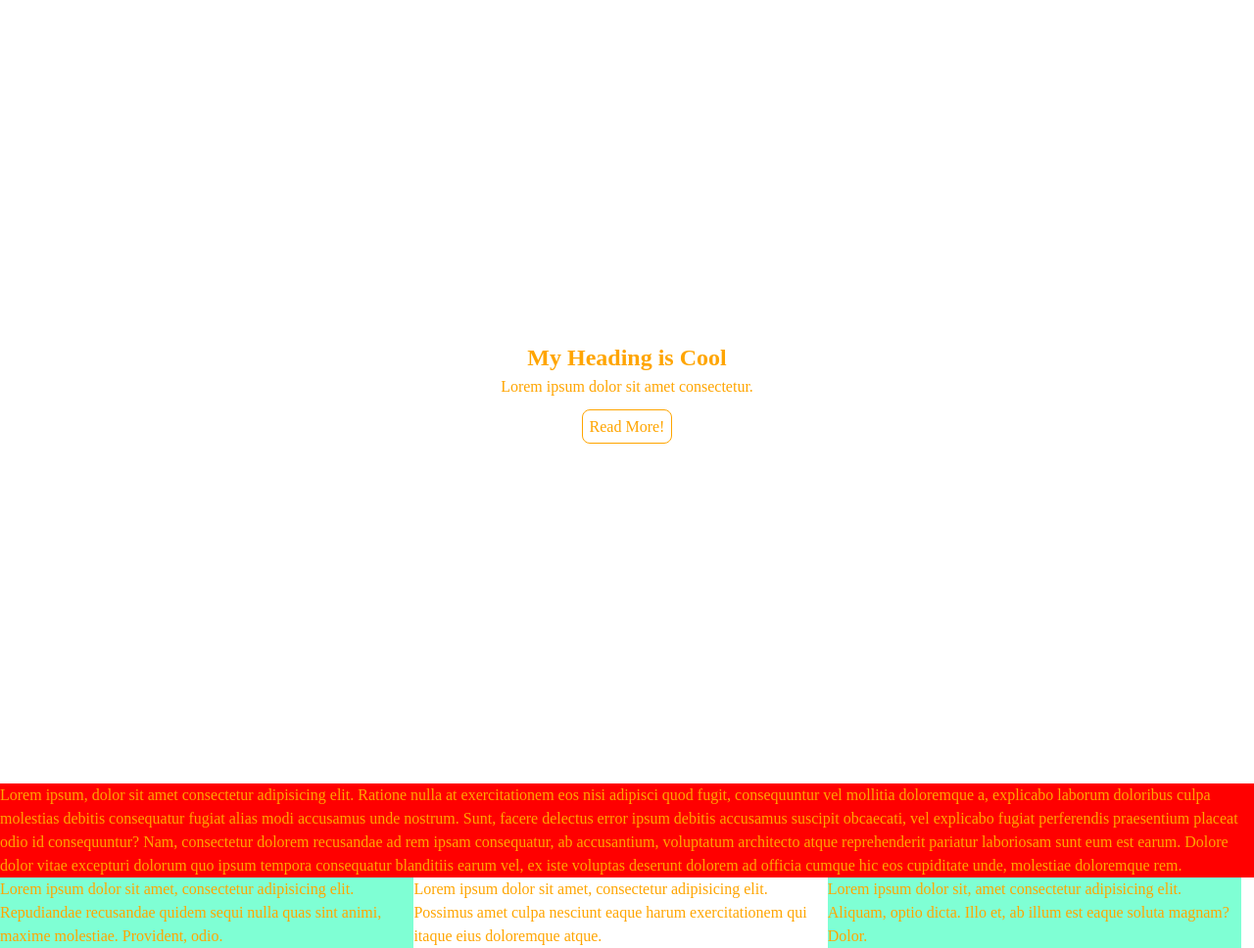
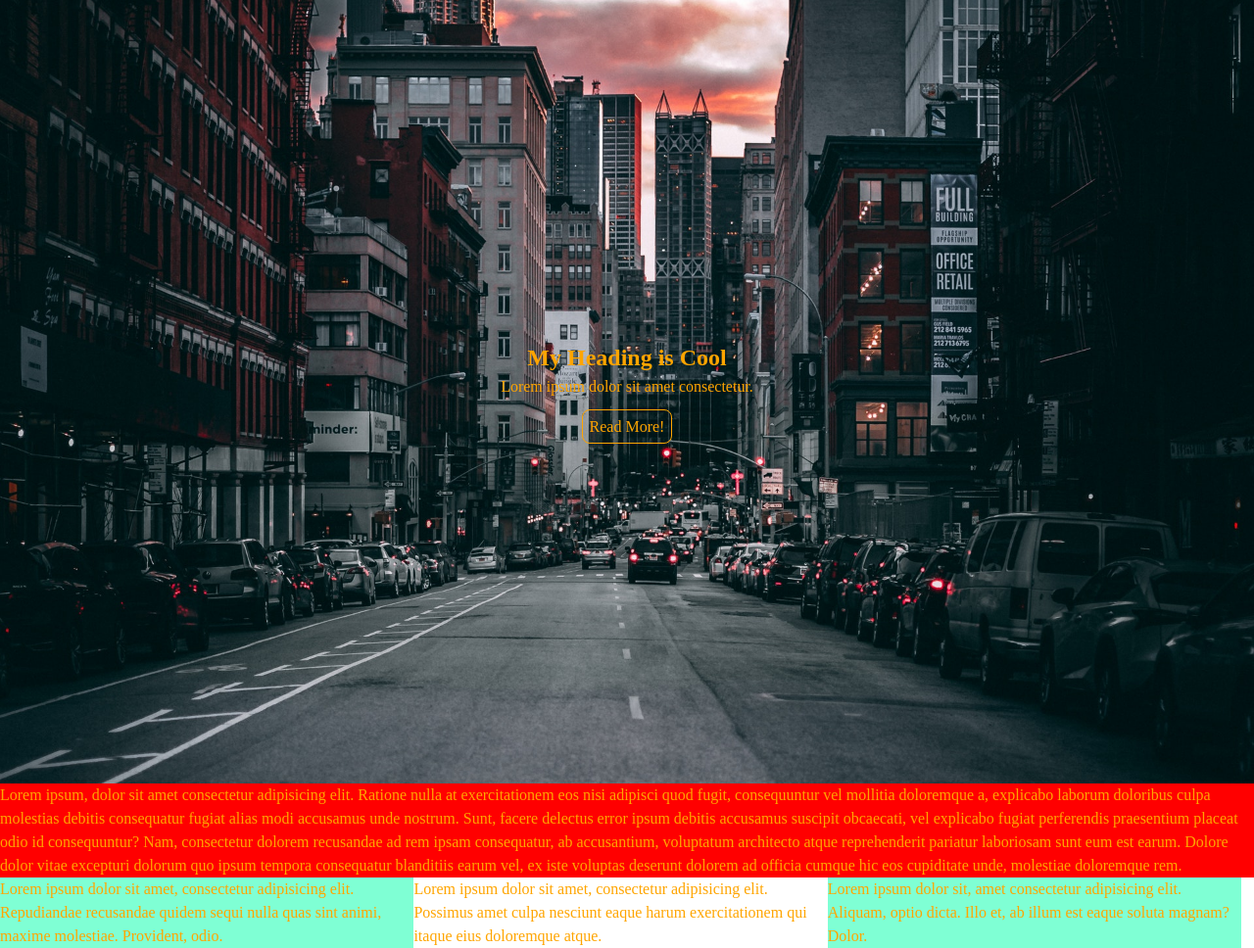
Before and after one commit to Dujota/fullPageIMGExample, a plain HTML site: page index.html in a window 1280 px wide. Shown: the whole page at 98% size. Drawn offline with Linux system fonts and the light colour scheme.

Commit message:
updated path error

```diff
--- a/css/styles.css
+++ b/css/styles.css
@@ -10,7 +10,7 @@ body {
 
 #bgimage {
   /* SIZING */
-  background-image: url('./img/bgimg.jpeg');
+  background-image: url('../img/bgimg.jpeg');
   width: 100vw;
   height: 100vh;
 
```
